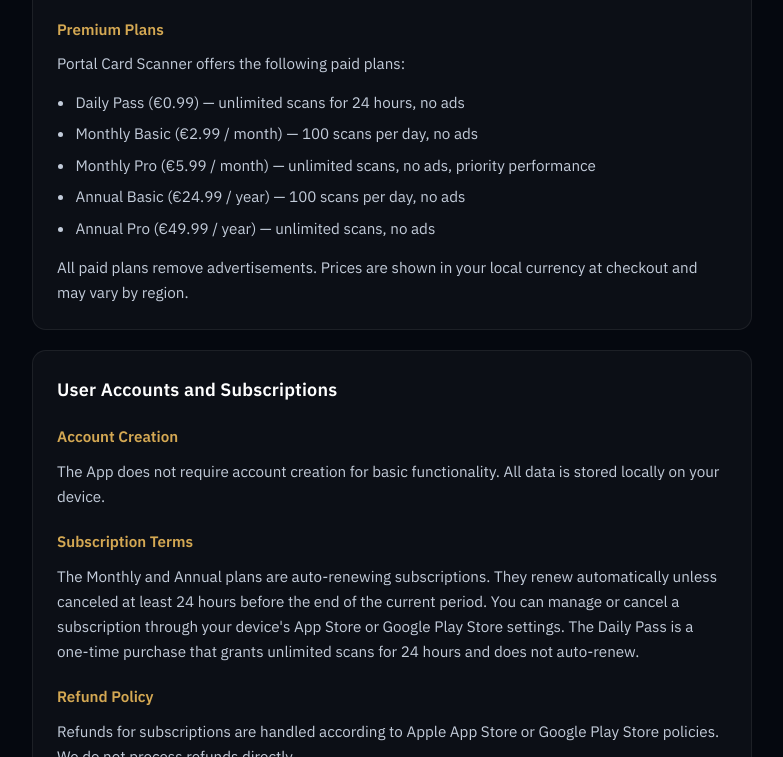
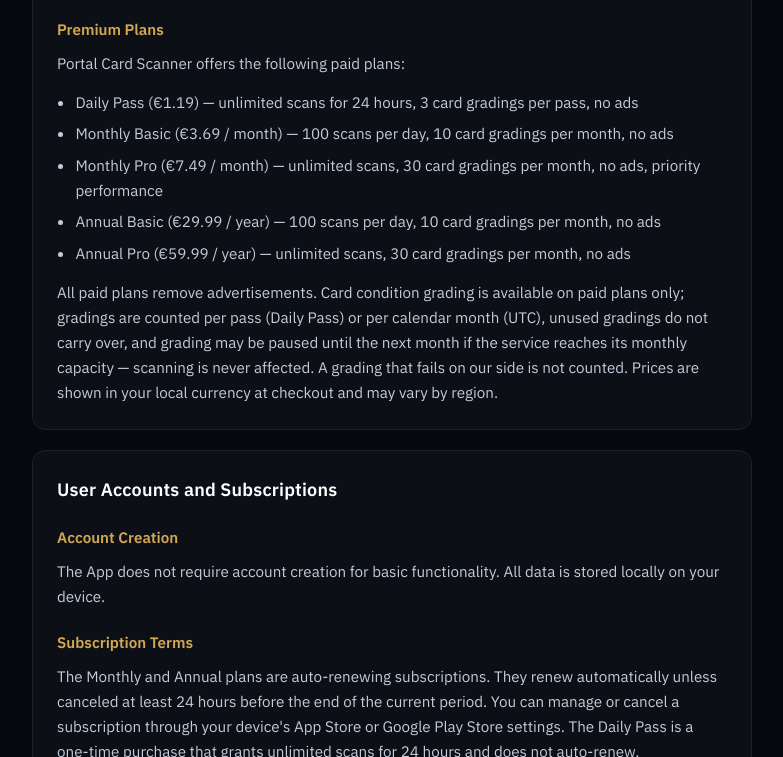
Before and after one commit to peppecastaldo4-nap/portal-card-scanner, a plain HTML site: page terms.html in a window 1280 px wide. Shown: the part 839-1596 px from the top of the page, without its empty margins (248-1031 px from the left). Drawn offline with Linux system fonts and the light colour scheme.

Commit message:
Terms: current plan prices and card-grading allowances (Oct 2026)

```diff
--- a/terms.html
+++ b/terms.html
@@ -66,7 +66,7 @@
   <a class="back-link" href="index.html">← Back to Portal Card Scanner</a>
 
   <h1>Terms of Service</h1>
-  <p class="updated">Last Updated: August 27, 2026</p>
+  <p class="updated">Last Updated: October 22, 2026</p>
 
   <div class="section-card">
       <h2>Agreement to Terms</h2>
@@ -95,14 +95,14 @@
 
       <p>Portal Card Scanner offers the following paid plans:</p>
       <ul>
-        <li>Daily Pass (€0.99) — unlimited scans for 24 hours, no ads</li>
-        <li>Monthly Basic (€2.99 / month) — 100 scans per day, no ads</li>
-        <li>Monthly Pro (€5.99 / month) — unlimited scans, no ads, priority performance</li>
-        <li>Annual Basic (€24.99 / year) — 100 scans per day, no ads</li>
-        <li>Annual Pro (€49.99 / year) — unlimited scans, no ads</li>
+        <li>Daily Pass (€1.19) — unlimited scans for 24 hours, 3 card gradings per pass, no ads</li>
+        <li>Monthly Basic (€3.69 / month) — 100 scans per day, 10 card gradings per month, no ads</li>
+        <li>Monthly Pro (€7.49 / month) — unlimited scans, 30 card gradings per month, no ads, priority performance</li>
+        <li>Annual Basic (€29.99 / year) — 100 scans per day, 10 card gradings per month, no ads</li>
+        <li>Annual Pro (€59.99 / year) — unlimited scans, 30 card gradings per month, no ads</li>
       </ul>
 
-      <p>All paid plans remove advertisements. Prices are shown in your local currency at checkout and may vary by region.</p>
+      <p>All paid plans remove advertisements. Card condition grading is available on paid plans only; gradings are counted per pass (Daily Pass) or per calendar month (UTC), unused gradings do not carry over, and grading may be paused until the next month if the service reaches its monthly capacity — scanning is never affected. A grading that fails on our side is not counted. Prices are shown in your local currency at checkout and may vary by region.</p>
   </div>
 
   <div class="section-card">
```
Also changed, not shown: privacy.html (+1 -1 lines).
